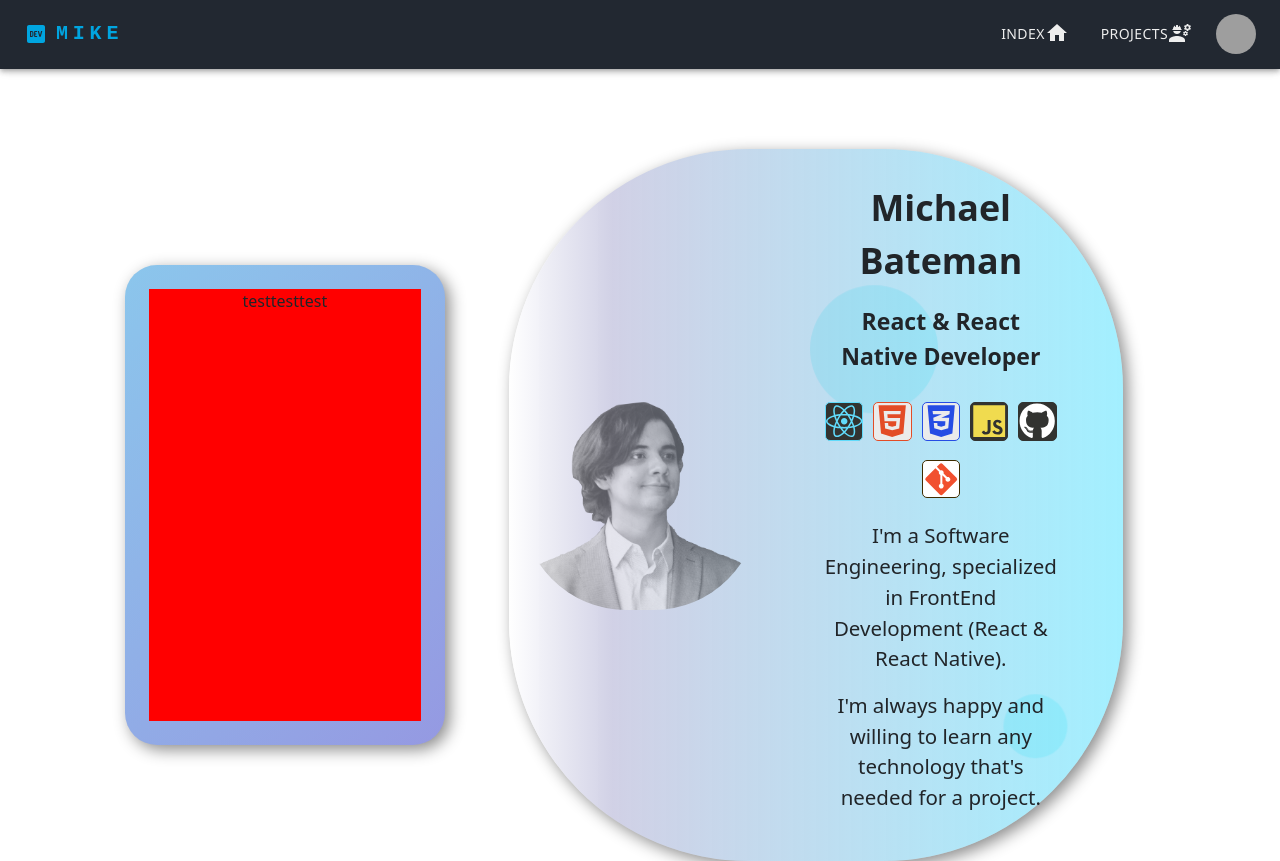
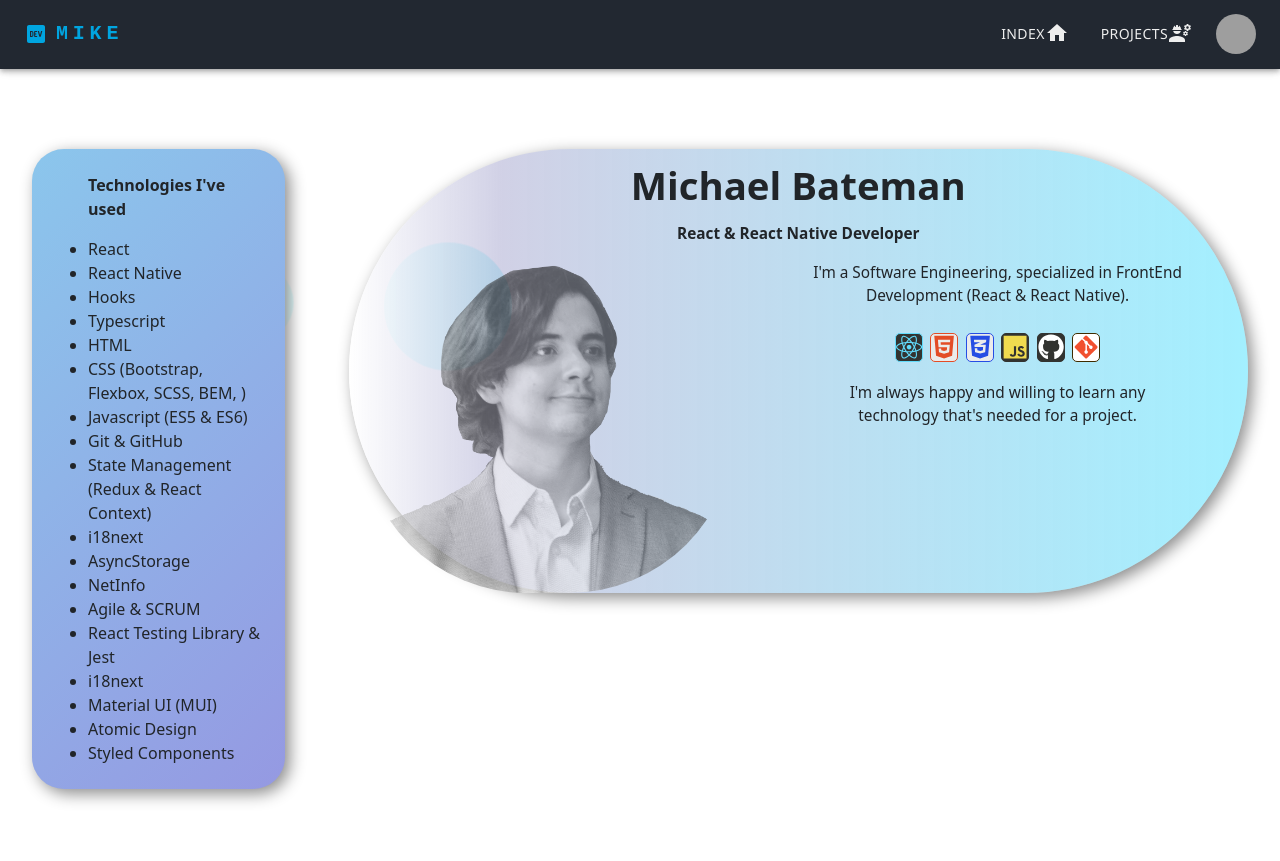
Before and after one commit to MikeNotu/front-portfolio, a React (Create React App) app: page / in a window 1280 px wide. Shown: the top 861 px of the page. Built offline with nearby package versions, Linux system fonts and the light colour scheme; grey boxes are pictures that could not be loaded.

Commit message:
CSS bug fixed

```diff
--- a/src/components/Jumbotron.tsx
+++ b/src/components/Jumbotron.tsx
@@ -12,6 +12,10 @@ const Jumbotron: React.FC = () => {
   return (
     <div className="jumbotron">
       <div className="container">
+        <p className="jumbotron__description--title">Michael Bateman</p>
+        <p className="jumbotron__description--sec1">
+          {`React & React Native Developer`}
+        </p>
         <div className="row">
           <div className="col-sm center-image">
             <img
@@ -22,9 +26,9 @@ const Jumbotron: React.FC = () => {
             ></img>
           </div>
           <div className="col-sm jumbotron__description">
-            <p className="jumbotron__description--sec1">Michael Bateman</p>
             <p className="jumbotron__description--sec2">
-              {`React & React Native Developer`}
+              {`I'm a Software Engineering, specialized in FrontEnd
+        Development (React & React Native).`}
             </p>
             <p className="jumbotron__description--icons">
               <FaReact
@@ -86,11 +90,8 @@ const Jumbotron: React.FC = () => {
                 }}
               />
             </p>
-            <p className="jumbotron__description--sec3">
-              {`I'm a Software Engineering, specialized in FrontEnd
-        Development (React & React Native).`}
-            </p>
-            <p className="jumbotron__description--sec3">
+
+            <p className="jumbotron__description--sec2">
               I'm always happy and willing to learn any technology that's needed
               for a project.
             </p>
--- a/src/styles/Bubbles.scss
+++ b/src/styles/Bubbles.scss
@@ -28,53 +28,6 @@ body {
   box-shadow: 2em 2em 2em 2em;
   z-index: 1;
   box-shadow: 0.3em 0.3em 1em rgb(140, 140, 140);
-}
-
-.center-image {
-  display: flex;
-  justify-content: center;
-}
-
-.my-image {
-  display: flex;
-  opacity: 60%;
-  border-radius: 10em;
-  align-self: center;
-}
-
-.jumbotron__description {
-  justify-content: center;
-  margin-top: 4vh;
-  margin-bottom: 4vh;
-  margin-left: 3vw;
-  margin-right: 4vw;
-  display: flex;
-  flex-direction: column;
-}
-
-.jumbotron__description--sec1 {
-  font-size: 2.8vw;
-  font-weight: 900;
-  margin-top: 4vh;
-}
-
-.jumbotron__description--sec2 {
-  // margin-left: 0.5em;
-  font-size: 1.8vw;
-  font-weight: 700;
-  margin-top: 0em;
-}
-
-.jumbotron__description--icons {
-  // margin-left: 0.5em;
-  font-size: 3vw;
-  font-weight: 700;
-  margin-top: 0em;
-}
-
-.jumbotron__description--sec3 {
-  font-size: 1.6vw;
-  margin-top: 0;
 }
 
 $bubble-count: 50;
@@ -158,37 +111,4 @@ $sway-type: "sway-left-to-right", "sway-right-to-left";
     height: 100%;
     // overflow: visible; /* Remove this */
   }
-  .sec-1 {
-    flex-direction: column;
-  }
-
-  .jumbotron__description {
-    margin-bottom: 10vh;
-  }
-
-  .jumbotron__description--sec1 {
-    font-size: 5vw;
-  }
-
-  .jumbotron__description--sec2 {
-    // margin-left: 0.5em;
-    font-size: 2.8vw;
-  }
-
-  .jumbotron__description--icons {
-    // margin-left: 0.5em;
-    font-size: 5vw;
-    font-weight: 700;
-    margin-top: 0em;
-  }
-
-  .jumbotron__description--sec3 {
-    font-size: 2.5vw;
-    margin-left: 15vw;
-    margin-right: 15vw;
-  }
-
-  .my-image {
-    margin-top: 2em;
-  }
 }
--- a/src/styles/Jumbotron.scss
+++ b/src/styles/Jumbotron.scss
@@ -1,12 +1,10 @@
 .jumbotron {
-  width: 48vw;
+  // width: 48vw;
+  width: auto;
   margin-left: 2em;
   margin-right: 2em;
-  align-self: flex-start;
   display: flex;
   text-align: center;
-  // margin-left: 35em;
-  // background-color: rgba(182, 232, 228, 0.8);
   background: rgb(255, 255, 255);
   background: linear-gradient(
     90deg,
@@ -14,11 +12,7 @@
     rgba(9, 9, 121, 0.186734068627451) 17%,
     rgba(0, 212, 255, 0.3604035364145658) 100%
   );
-  // width: 60vw;
-  // height: 45vh;
   border-radius: 15em 15em 15em 15em;
-  // border-style: solid;
-  // border-width: 0.5em;
   box-shadow: 2em 2em 2em 2em;
   z-index: 1;
   box-shadow: 0.3em 0.3em 1em rgb(140, 140, 140);
@@ -37,37 +31,38 @@
 }
 
 .jumbotron__description {
-  justify-content: center;
+  display: flex;
+  justify-content: flex-start;
   margin-top: 4vh;
   margin-bottom: 4vh;
-  margin-left: 3vw;
+  margin-left: 4vw;
   margin-right: 4vw;
-  display: flex;
   flex-direction: column;
 }
 
-.jumbotron__description--sec1 {
-  font-size: 2vw;
+.jumbotron__description--title {
+  font-size: 3vw;
   font-weight: 900;
-  margin-top: 4vh;
+  margin-top: 1vh;
+  margin-bottom: 0;
 }
 
-.jumbotron__description--sec2 {
+.jumbotron__description--sec1 {
   // margin-left: 0.5em;
   font-size: 1.2vw;
+  font-weight: 700;
+  margin-top: 1vh;
+}
+
+.jumbotron__description--icons {
+  // margin-left: 0.5em;
+  font-size: 2.2vw;
   font-weight: 700;
   margin-top: 0em;
 }
 
-.jumbotron__description--icons {
-  // margin-left: 0.5em;
-  font-size: 2vw;
-  font-weight: 700;
-  margin-top: 0em;
-}
-
-.jumbotron__description--sec3 {
-  font-size: 1vw;
+.jumbotron__description--sec2 {
+  font-size: 1.2vw;
   margin-top: 0;
 }
 
@@ -80,15 +75,19 @@
     flex-direction: column;
   }
 
+  .jumbotron {
+    width: auto;
+  }
+
   .jumbotron__description {
     margin-bottom: 10vh;
   }
 
-  .jumbotron__description--sec1 {
+  .jumbotron__description--title {
     font-size: 5vw;
   }
 
-  .jumbotron__description--sec2 {
+  .jumbotron__description--sec1 {
     // margin-left: 0.5em;
     font-size: 2.8vw;
   }
@@ -100,7 +99,7 @@
     margin-top: 0em;
   }
 
-  .jumbotron__description--sec3 {
+  .jumbotron__description--sec2 {
     font-size: 2.5vw;
     margin-left: 15vw;
     margin-right: 15vw;
--- a/src/styles/LandingPage.scss
+++ b/src/styles/LandingPage.scss
@@ -18,6 +18,8 @@
 }
 
 .technologies {
+  margin-left: 2em;
+  margin-right: 2em;
   display: flex;
   // margin-left: 35em;
   // background-color: rgba(182, 232, 228, 0.8);
@@ -25,7 +27,7 @@
   background-image: linear-gradient(135deg, #8bc6ec 0%, #9599e2 100%);
 
   width: 20em;
-  height: 30em;
+  // height: 30em;
   border-radius: 2em 2em 2em 2em;
   // border-style: solid;
   // border-width: 0.5em;
@@ -36,9 +38,17 @@
 }
 
 .technologies__description {
-  background-color: red;
+  display: flex;
+  flex-direction: column;
   width: 100%;
   margin: 1.5em;
   display: flex;
   justify-content: center;
 }
+
+.technologies__description--sec1 {
+  font-weight: 700;
+}
+
+technologies__description--sec2 {
+}
--- a/src/views/LandingPage.tsx
+++ b/src/views/LandingPage.tsx
@@ -11,11 +11,52 @@ const LandingPage: React.FC = () => {
         <div className="screen">
           <div className="sec-1">
             <div className="technologies">
-              <div className="technologies__description">
-                <p className="technologies__description--sec1">test</p>
-                <p>test</p>
-                <p>test</p>
-              </div>
+              <ul className="technologies__description">
+                <p className="technologies__description--sec1">
+                  Technologies I've used
+                </p>
+                <li className="technologies__description--sec2">React</li>
+                <li className="technologies__description--sec2">
+                  React Native
+                </li>
+                <li className="technologies__description--sec2">Hooks</li>
+                <li className="technologies__description--sec2">Typescript</li>
+                <li className="technologies__description--sec2">HTML</li>
+                <li className="technologies__description--sec2">
+                  CSS (Bootstrap, Flexbox, SCSS, BEM, )
+                </li>
+                <li className="technologies__description--sec2">
+                  Javascript (ES5 &#38; ES6)
+                </li>
+                <li className="technologies__description--sec2">
+                  Git &#38; GitHub
+                </li>
+                <li className="technologies__description--sec2">
+                  State Management (Redux &#38; React Context)
+                </li>
+                <li className="technologies__description--sec2">i18next</li>
+                <li className="technologies__description--sec2">
+                  AsyncStorage
+                </li>
+                <li className="technologies__description--sec2">NetInfo</li>
+                <li className="technologies__description--sec2">
+                  Agile &#38; SCRUM
+                </li>
+                <li className="technologies__description--sec2">
+                  React Testing Library &#38; Jest
+                </li>
+                <li className="technologies__description--sec2">i18next</li>
+                <li className="technologies__description--sec2">
+                  Material UI (MUI)
+                </li>
+                <li className="technologies__description--sec2">
+                  Atomic Design
+                </li>
+
+                <li className="technologies__description--sec2">
+                  Styled Components
+                </li>
+              </ul>
             </div>
             <Jumbotron />
           </div>
```
Also changed, not shown: src/index.scss (+6 -1 lines).
